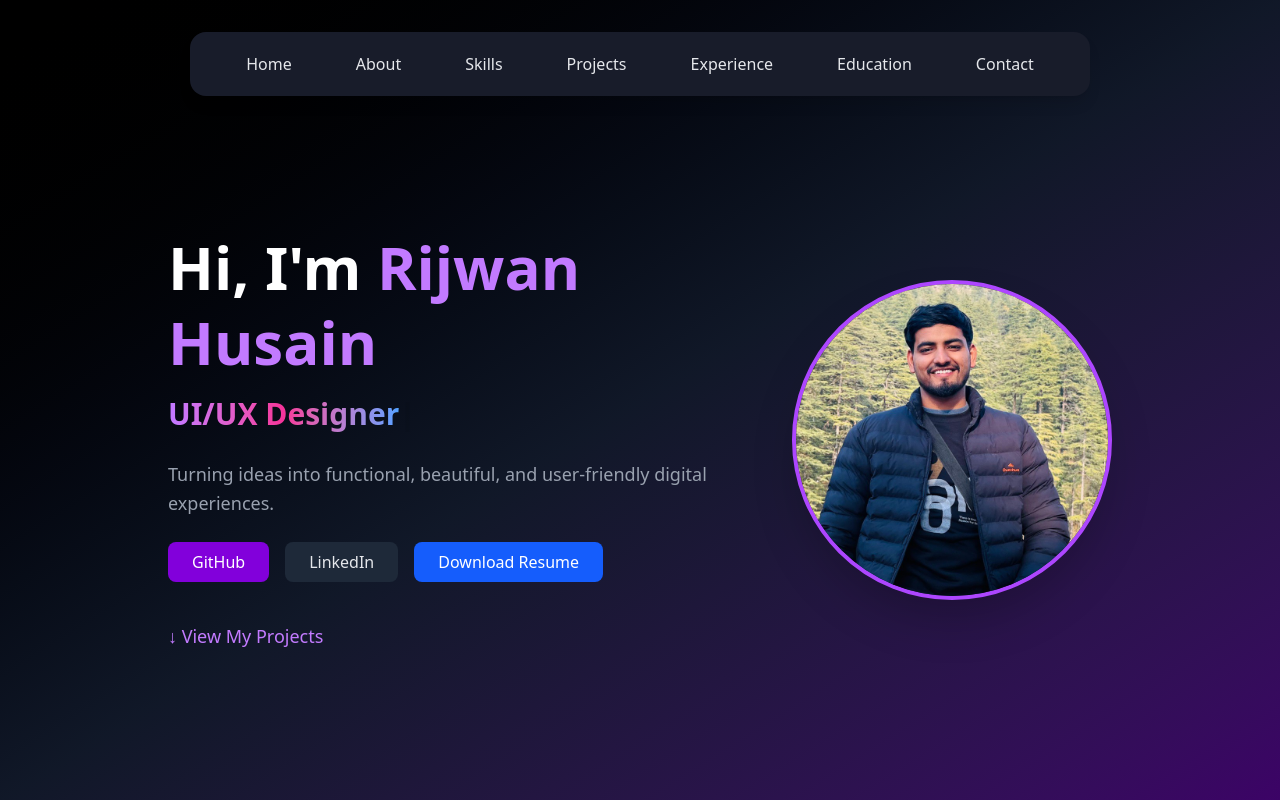
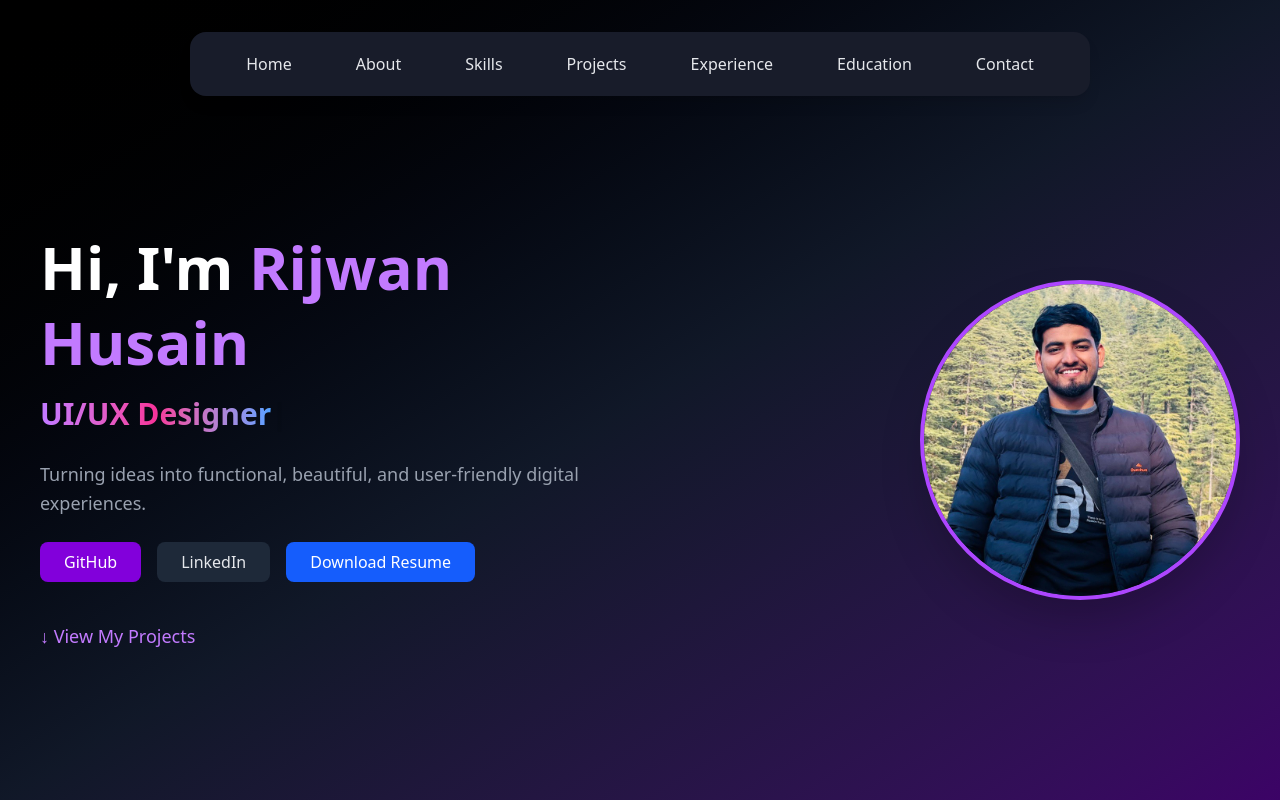
Before and after one commit to rijwanofficials/Portfolio, a React (Vite) app: page / in a window 1280 px wide. Shown: the top 800 px of the page. Built offline with nearby package versions, Linux system fonts and the light colour scheme.

Commit message:
update hero section

```diff
--- a/src/components/Hero.jsx
+++ b/src/components/Hero.jsx
@@ -14,7 +14,7 @@ export default function Hero() {
       <Navbar />
 
       {/* Hero Content */}
-      <div className="relative z-20 mt-20 px-6 md:px-16 flex flex-col md:flex-row items-center justify-center gap-12 text-center md:text-left">
+      <div className="relative z-20 mt-20 px-4 md:px-10 flex flex-col md:flex-row items-center justify-between gap-12 text-center md:text-left w-full max-w-7xl mx-auto">
         {/* Left Side - Text Content */}
         <motion.div
           initial={{ opacity: 0, x: -60 }}
@@ -27,7 +27,7 @@ export default function Hero() {
             Hi, I'm <span className="text-purple-400">Rijwan Husain</span>
           </h1>
 
-          {/* Typing Animation (natural pause at "React") */}
+          {/* Typing Animation */}
           <div className="text-2xl md:text-3xl mb-6 min-h-[2.5rem] font-semibold">
             <ReactTyped
               strings={[
@@ -37,14 +37,14 @@ export default function Hero() {
               ]}
               typeSpeed={70}
               backSpeed={40}
-              backDelay={1000} // shorter pause before continuing typing
+              backDelay={1000}
               smartBackspace
               loop
             />
           </div>
 
           {/* Tagline */}
-          <p className="text-gray-400 text-lg  mb-6 leading-relaxed">
+          <p className="text-gray-400 text-lg mb-6 leading-relaxed">
             Turning ideas into functional, beautiful, and user-friendly digital
             experiences.
           </p>
```
